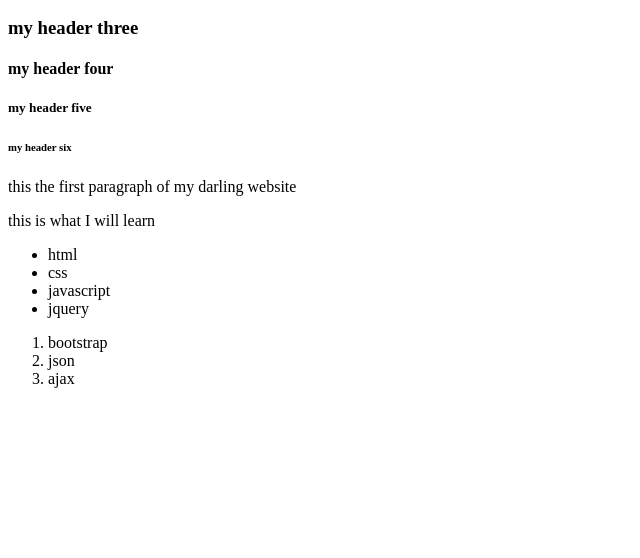
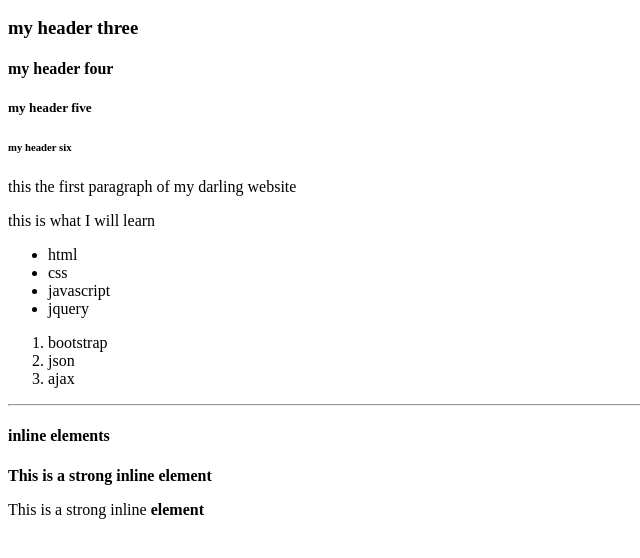
Before and after one commit to ALaileah/myfirstwebsite-, a plain HTML site: page index.html in a window 1280 px wide. Shown: the part 110-668 px from the top of the page, without its empty margins (0-640 px from the left). Drawn offline with Linux system fonts and the light colour scheme.

Commit message:
creat inline element strong

```diff
--- a/index.html
+++ b/index.html
@@ -26,5 +26,11 @@
       <li>json</li>
       <li>ajax</li>
     </ol>
+    <hr/>
+
+    <h4> inline elements</h4>
+    <p> <strong>This is a strong inline element</strong> </p>
+    <p>This is a strong inline <strong>element</strong> </p>
+
   </body>
 </html>
```
